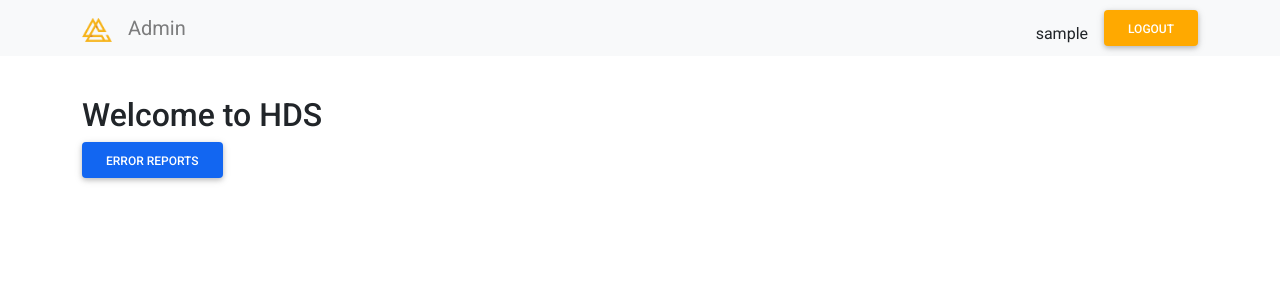
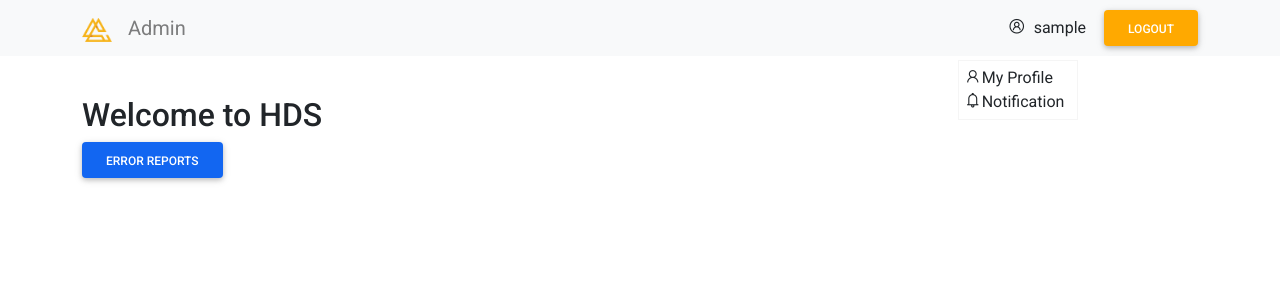
Before and after one commit to johnbridstrup/harvester-data-store, a React (Create React App) app in the folder frontend/: page / in a window 1280 px wide. Shown: the top 300 px of the page. Built offline with nearby package versions, Linux system fonts and the light colour scheme; no server answers; sample sign-in values are in the browser's storage.

Commit message:
user profile component

```diff
--- a/frontend/src/components/layout/navbar/index.js
+++ b/frontend/src/components/layout/navbar/index.js
@@ -31,10 +31,25 @@ function Navbar(props) {
             Admin
           </a>
         </div>
-        <div>
-          {user && user.username && (
-            <span className="username">{user.username}</span>
-          )}
+        <div className="d-flex-relative">
+          <div>
+            {user && user.username && (
+              <div style={{ display: "flex", alignItems: "center" }}>
+                <span>
+                  <i className="las la-user-circle size-2x"></i>
+                </span>
+                <span className="mx-2">{user.username}</span>
+              </div>
+            )}
+          </div>
+          <div className="profile-modal">
+            <div>
+              <i class="las la-user size-2x"></i>My Profile
+            </div>
+            <div>
+              <i class="las la-bell size-2x"></i>Notification
+            </div>
+          </div>
           {isAuthenticated ? (
             <button onClick={handleLogout} className="btn btn-sm btn-warning">
               Logout
--- a/frontend/src/index.css
+++ b/frontend/src/index.css
@@ -24,6 +24,28 @@ a {
 
 .username {
   margin-right: 1rem;
+}
+
+.d-flex-relative {
+  display: flex;
+  justify-content: center;
+  align-items: center;
+  gap: 10px;
+  position: relative;
+}
+
+.size-2x {
+  font-size: 18px;
+}
+
+.profile-modal {
+  position: absolute;
+  top: 50px;
+  left: -50px;
+  width: 120px;
+  border: 1px solid #f5f5f5;
+  background: #fff;
+  padding: 5px;
 }
 
 .multi-select-container {
--- /dev/null
+++ b/frontend/src/pages/profile/profiledetail/index.js
@@ -0,0 +1,15 @@
+import MainLayout from "../../../components/layout/main";
+
+function UserProfileView(props) {
+  return (
+    <MainLayout>
+      <div className="container">
+        <div>UserProfileView</div>
+      </div>
+    </MainLayout>
+  );
+}
+
+UserProfileView.propTypes = {};
+
+export default UserProfileView;
--- a/frontend/src/routes/index.js
+++ b/frontend/src/routes/index.js
@@ -5,6 +5,7 @@ import ErrorsReportDetail from "../pages/errorreports/errordetail";
 import ErrorsReportList from "../pages/errorreports/errorlist";
 import ErrorReportPareto from "../pages/errorreports/errorpareto";
 import Home from "../pages/home";
+import UserProfileView from "../pages/profile/profiledetail";
 import { RequireUser, UserAuth } from "../utils/guards";
 
 const BaseRouter = () => {
@@ -51,6 +52,14 @@ const BaseRouter = () => {
             </RequireUser>
           }
         />
+        <Route
+          path="/users/profile/me"
+          element={
+            <RequireUser>
+              <UserProfileView />
+            </RequireUser>
+          }
+        />
         <Route path="*" element={<NotFound />} />
       </Routes>
     </BrowserRouter>
```
Also changed, not shown: frontend/src/pages/profile/profiledetail/styles.css (added).
